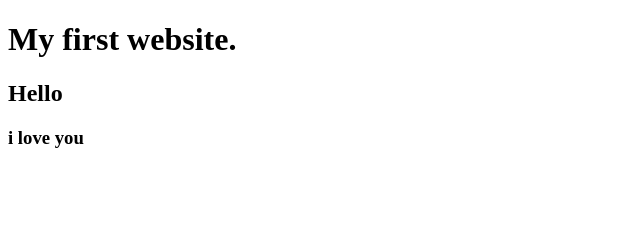
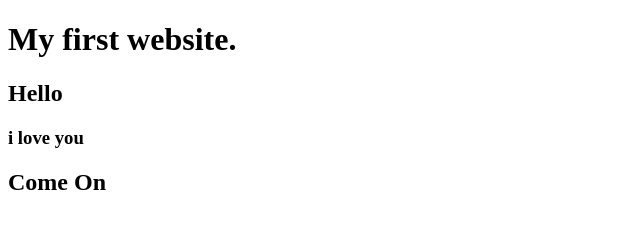
Before and after one commit to sikdarrahul0/my-first-website_PH, a plain HTML site: page index.html in a window 1280 px wide. Shown: the whole page, without its empty margins (0-640 px from the left). Drawn offline with Linux system fonts and the light colour scheme.

Commit message:
h2 added

```diff
--- a/index.html
+++ b/index.html
@@ -9,5 +9,6 @@
     <h1>My first website.</h1>
     <h2>Hello</h2>
     <h3>i love you</h3>
+    <h2>Come On</h2>
 </body>
 </html>
```
